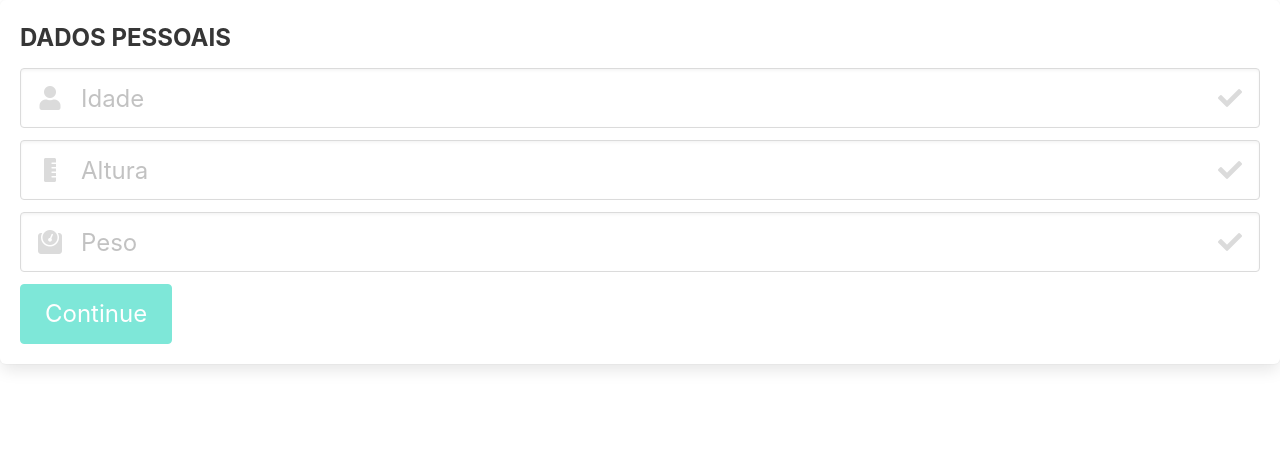
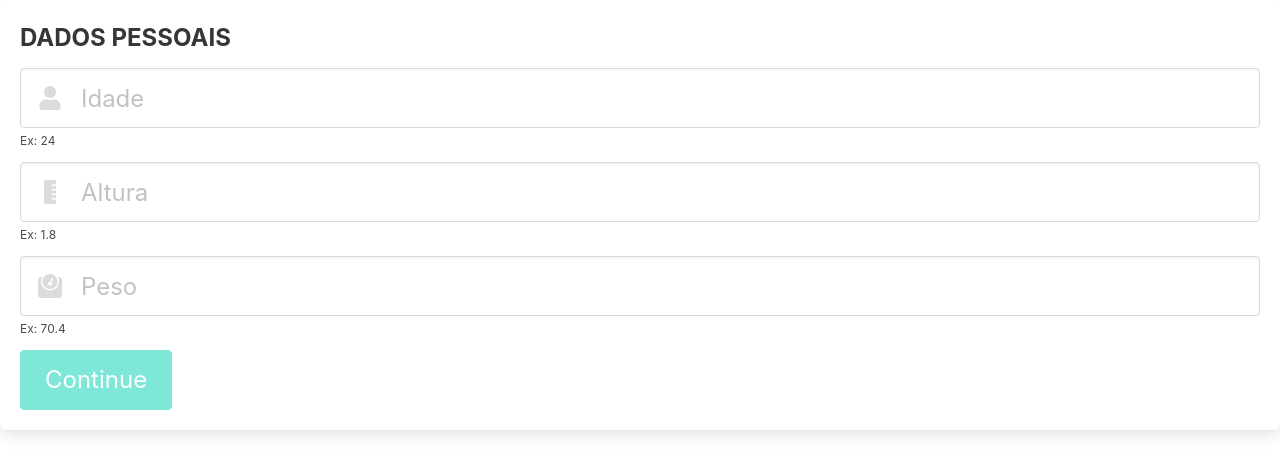
Before and after one commit to davidbeijinho/fitness-app, a React (Create React App) app: page /question2 in a window 1280 px wide. Shown: the top 474 px of the page. Built offline with nearby package versions, Linux system fonts and the light colour scheme.

Commit message:
add help text

```diff
--- a/src/components/Question2.js
+++ b/src/components/Question2.js
@@ -9,39 +9,33 @@ const Question2 = (props) => (
 
 
     <div className="field">
-      <div className="control has-icons-left has-icons-right">
+      <div className="control has-icons-left">
         <input className="input is-large" type="number" placeholder="Idade" onChange={props.setAge} />
         <span className="icon is-large is-left">
           <i className="fas fa-user"></i>
         </span>
-        <span className="icon is-large is-right">
-          <i className="fas fa-check"></i>
-        </span>
       </div>
+      <p className="help">Ex: 24</p>
     </div>
 
     <div className="field">
-      <div className="control has-icons-left has-icons-right">
+      <div className="control has-icons-left">
         <input className="input is-large" type="number" placeholder="Altura" onChange={props.setHeight} />
         <span className="icon is-large is-left">
           <i className="fas fa-ruler-vertical"></i>
         </span>
-        <span className="icon is-large is-right">
-          <i className="fas fa-check"></i>
-        </span>
       </div>
+      <p className="help">Ex: 1.8</p>
     </div>
 
     <div className="field">
-      <div className="control has-icons-left has-icons-right">
+      <div className="control has-icons-left">
         <input className="input is-large" type="number" placeholder="Peso" onChange={props.setWeight} />
         <span className="icon is-large is-left">
           <i className="fas fa-weight"></i>
         </span>
-        <span className="icon is-large is-right">
-          <i className="fas fa-check"></i>
-        </span>
       </div>
+      <p className="help">Ex: 70.4</p>
     </div>
 
     <ContinueButton value={[props.age, props.height, props.weight]} link="/question3" />
```
